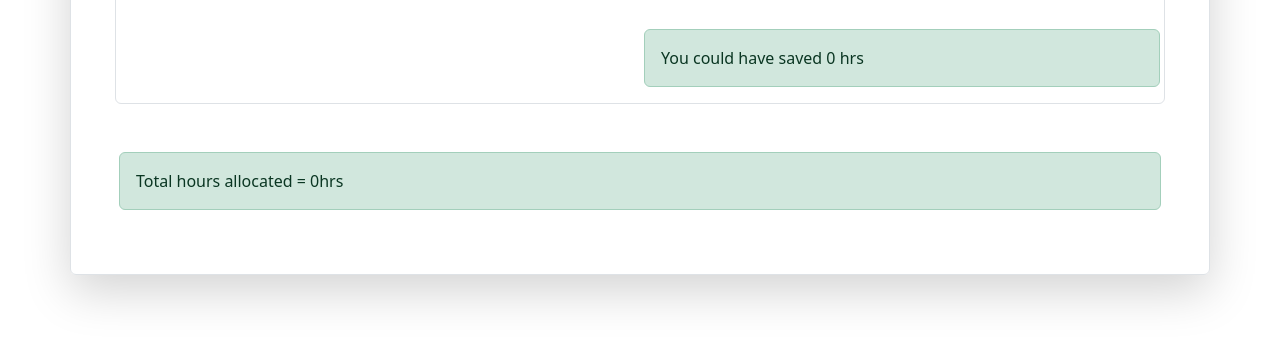
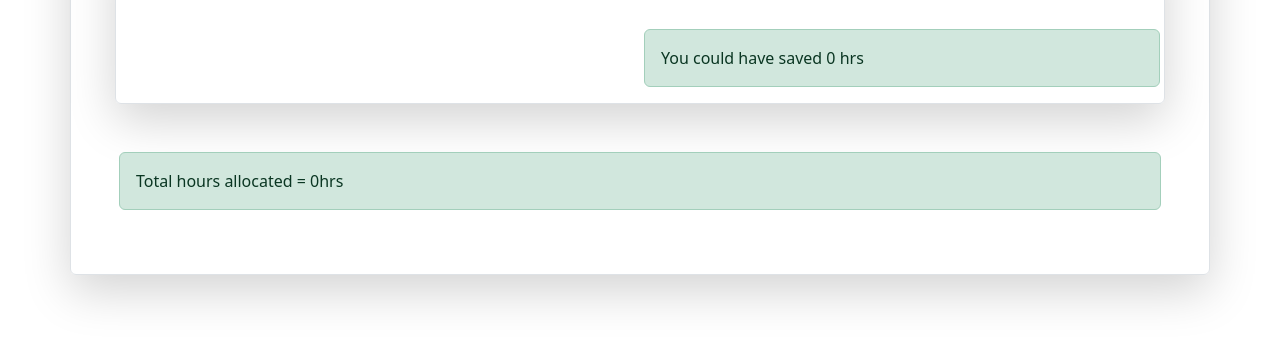
Before and after one commit to thapaji/time_management, a plain HTML site: page index.html in a window 1280 px wide. Shown: the part 452-800 px from the top of the page. Drawn offline with nearby package versions, Linux system fonts and the light colour scheme.

Commit message:
unsaved changes saved for future

```diff
--- a/index.html
+++ b/index.html
@@ -54,7 +54,7 @@
           </div>
         </form>
         <!-- tables -->
-        <div class="row border rounded mt-5 g-2">
+        <div class="row border rounded mt-5 g-2 shadow-lg">
           <!-- entry list -->
           <div class="col-md">
             <h2 class="text-center">Entry List</h2>
```
